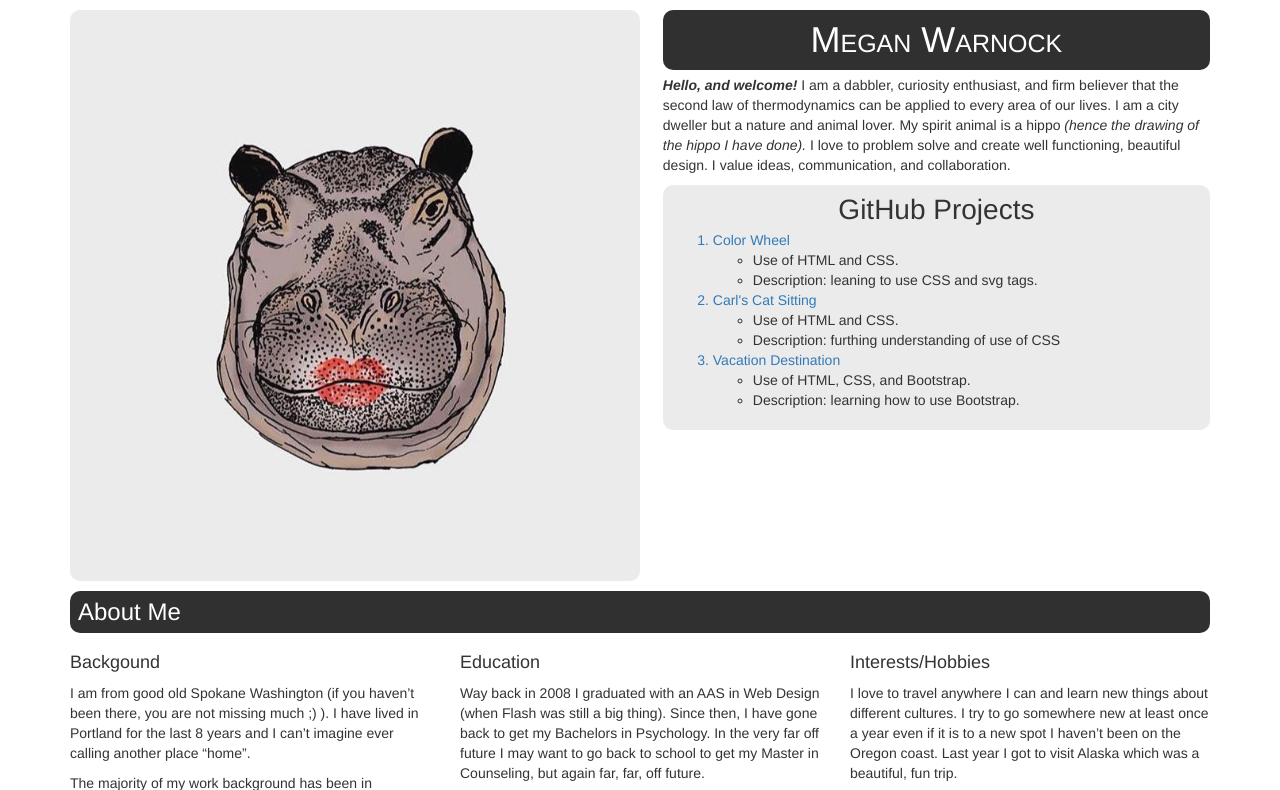
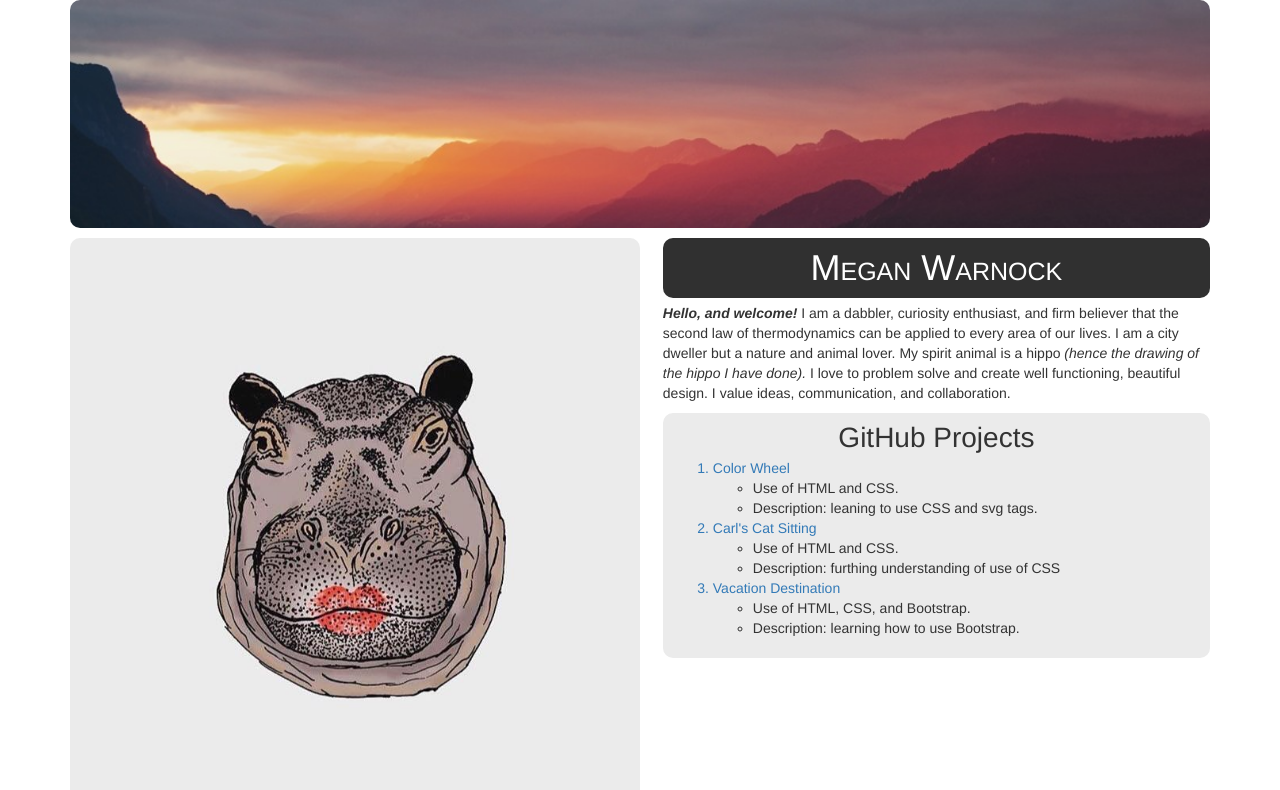
Before and after one commit to warnock/portfolio-week-one, a plain HTML site: page index.html in a window 1280 px wide. Shown: the top 790 px of the page. Drawn offline with Linux system fonts and the light colour scheme.

Commit message:
This will add a image header.

```diff
--- a/index.html
+++ b/index.html
@@ -8,6 +8,7 @@
   </head>
   <body>
     <div class="container">
+      <img src="img/headerImg.jpg" alt="Landscape image">
       <div class="headerContainer">
         <div class="floatLeft">
           <div class="fixed">
```
Also changed, not shown: img/headerImg.jpg (added).
